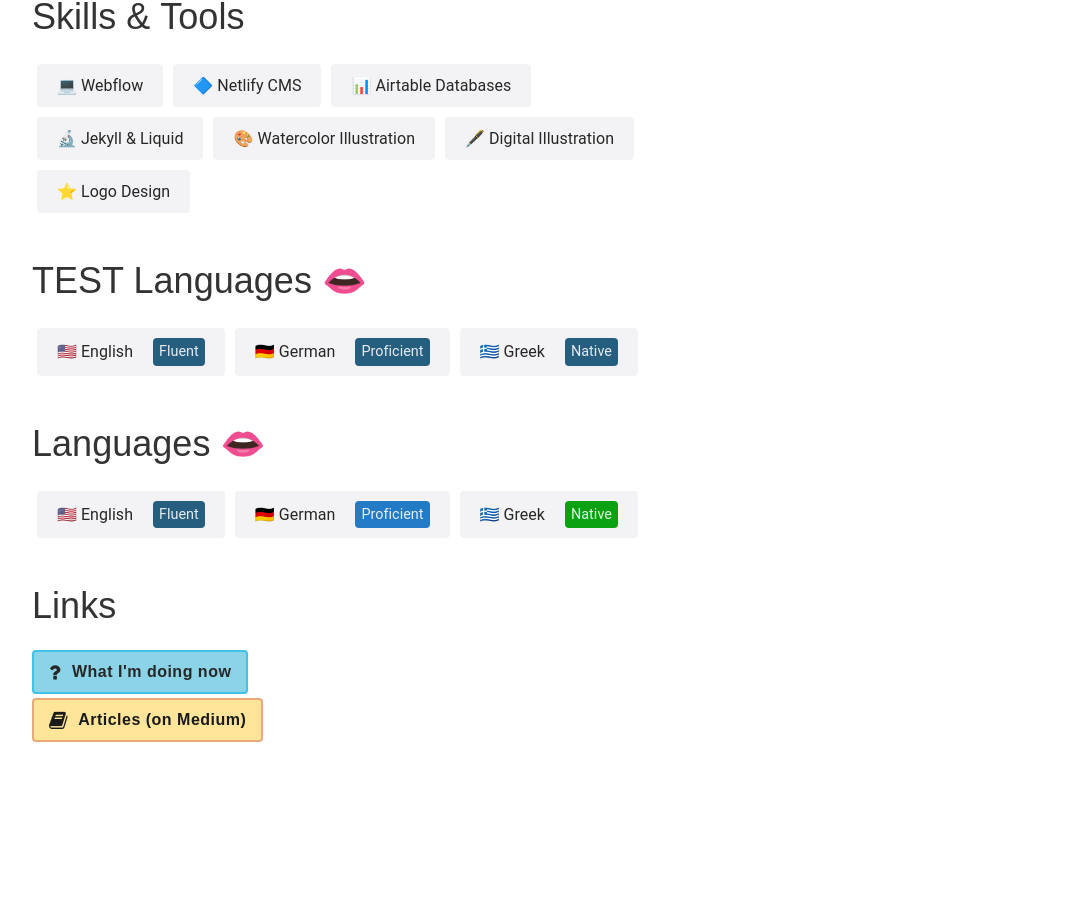
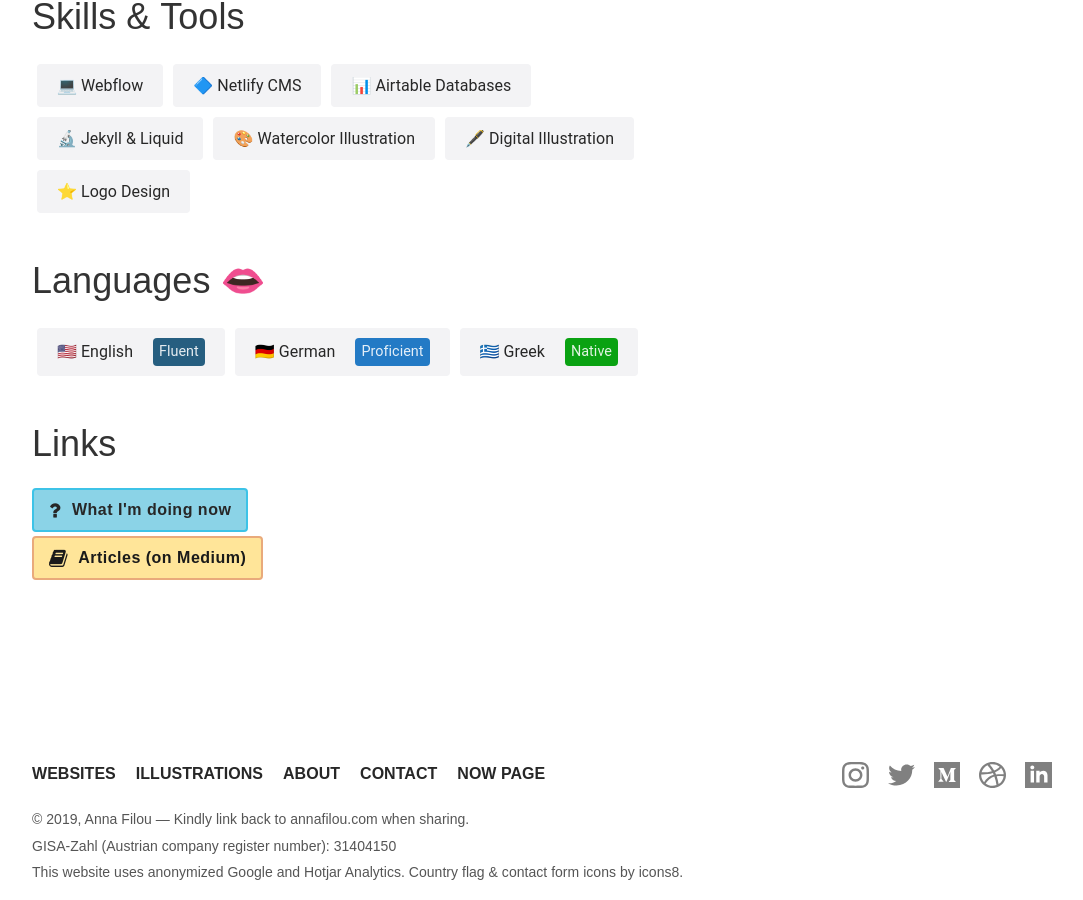
Before and after one commit to anna-filou/2019-portfolio, a Jekyll site: the page built from en/about.html, in a window 1280 px wide and 900 px high, scrolled down 481 px. Shown: the whole window, without its empty margins (98-1181 px from the left). Built offline with Jekyll 4.4.1, drawn with Linux system fonts in a browser that asks for light colours.

Commit message:
add color languages

```diff
--- a/_config.yml
+++ b/_config.yml
@@ -43,16 +43,17 @@
   - ⭐ Logo Design
 
 # Languages 👄
+# colors: dark blue (default, don't write, blue, green)
 languages:
   - name: 🇺🇸 English
     level: Fluent
     color:
   - name: 🇩🇪 German
     level: Proficient
-    color:
+    color: light-blue
   - name: 🇬🇷 Greek
     level: Native
-    color:
+    color: green
 
 # Exclude from processing.
 # The following items will not be processed, by default. Create a custom list
--- a/_includes/pages/about.html
+++ b/_includes/pages/about.html
@@ -15,33 +15,18 @@
         {% endfor %}
       </div>
 
-      <!-- TEST -->
-      <h2> TEST Languages 👄</h2>
+      <!-- LANGUAGES -->
+      <h2> Languages 👄</h2>
         <div class="skills-wrapper">
           {% for language in site.languages %}
           <div class="skill-block">
             <div> {{ language.name }}</div>
-            <div class="badge">{{ language.level }}</div>
+            <div class="badge {{ language.color }}">{{ language.level }}</div>
           </div>
           {% endfor %}
         </div>
 
-      <!-- LANGUAGES -->
-      <h2>Languages 👄</h2>
-      <div class="skills-wrapper">
-        <div class="skill-block">
-          <div>🇺🇸 English</div>
-          <div class="badge">Fluent</div>
-        </div>
-        <div class="skill-block">
-          <div>🇩🇪 German</div>
-          <div class="badge light-blue">Proficient</div>
-        </div>
-        <div class="skill-block">
-          <div>🇬🇷 Greek</div>
-          <div class="badge green">Native</div>
-        </div>
-      </div>
+
       <h2>Links</h2>
       <div class="skills-wrapper vertical">
         <a href="/now" class="w-inline-block">
```
